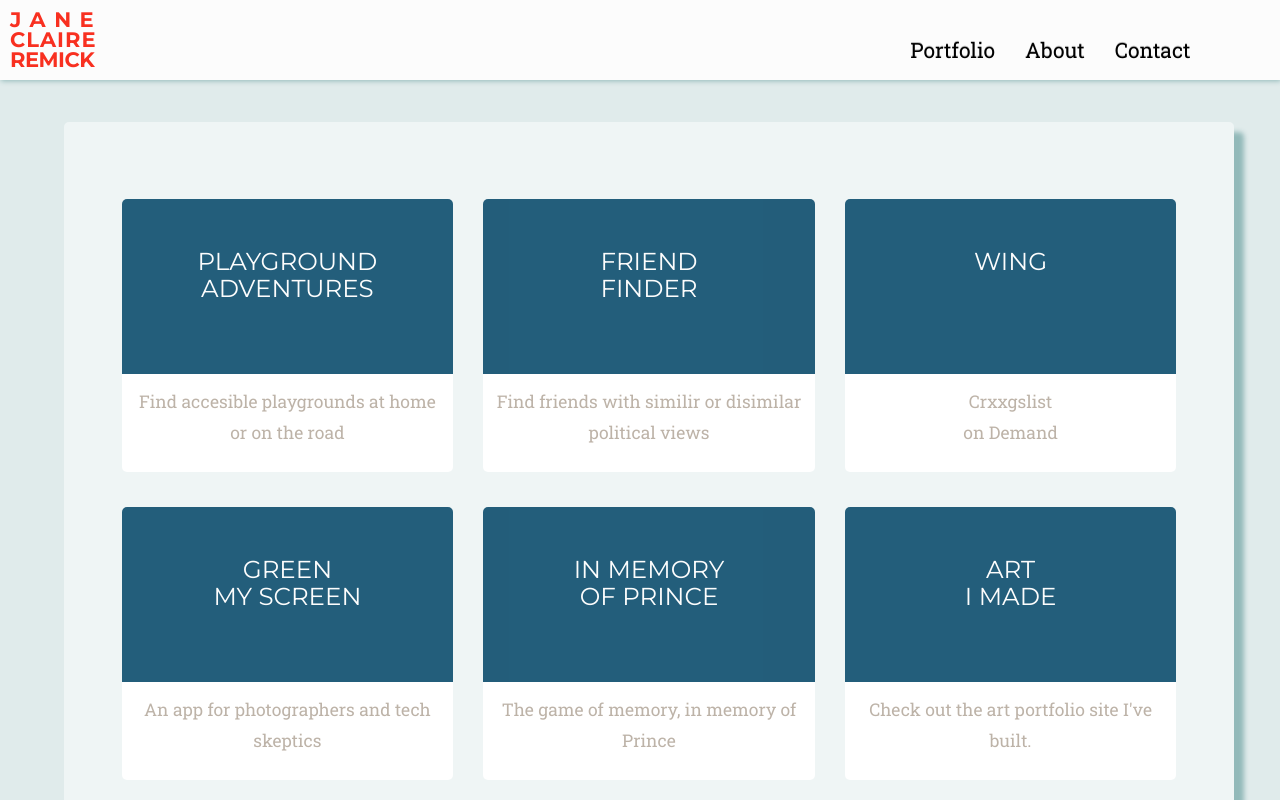
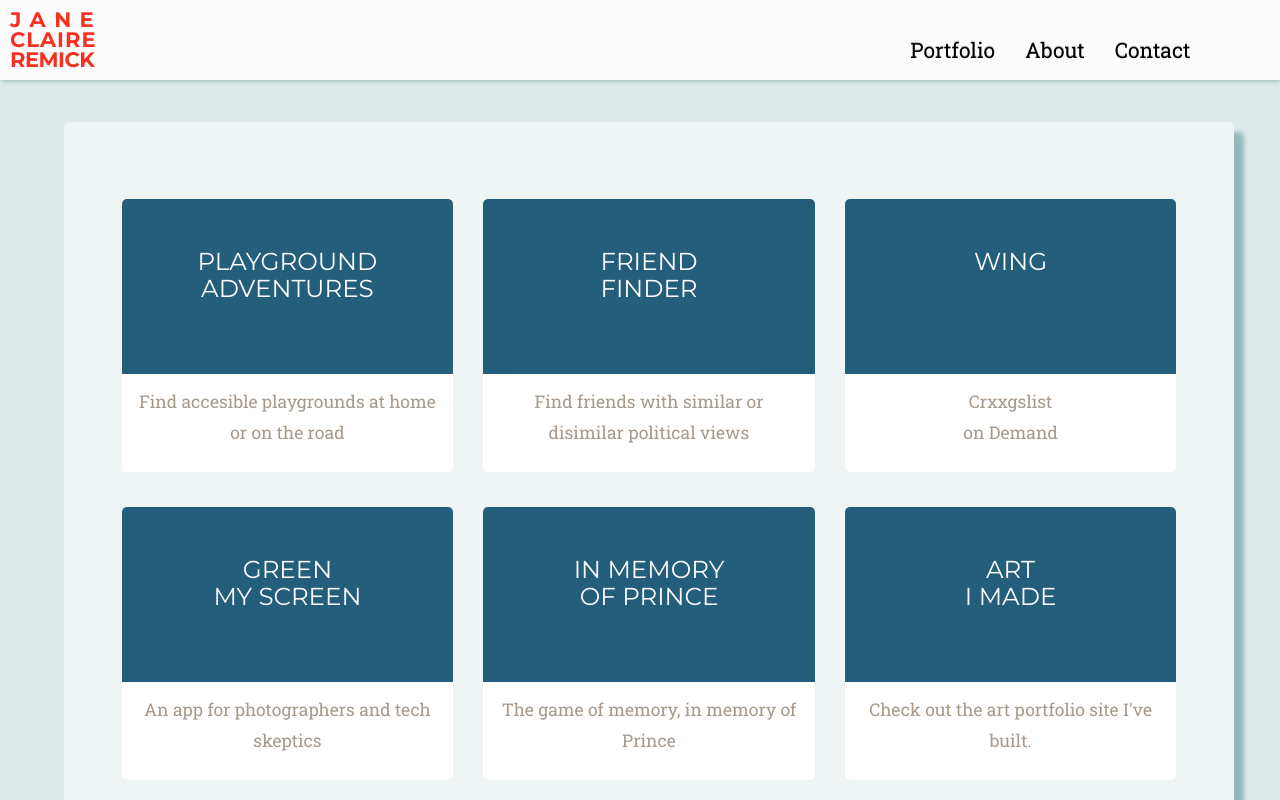
Before and after one commit to pixiephreak/tech-portfolio, a website: page index.html in a window 1280 px wide. Shown: the top 800 px of the page. Drawn offline with nearby package versions, Linux system fonts and the light colour scheme; a web font is replaced by a local one.

Commit message:
increase contrast and fix typo

```diff
--- a/assets/styles.css
+++ b/assets/styles.css
@@ -5,7 +5,7 @@ body {
 }
 
 .text-muted {
-  color: #bdb3a8;
+  color:  #a7998b;
 }
 
 .navbar-inverse {
--- a/index.html
+++ b/index.html
@@ -82,7 +82,7 @@
             </div>
           </a>
           <div class="portfolio-caption">
-            <p class="text-muted">Find friends with similir or disimilar political views</p>
+            <p class="text-muted">Find friends with similar or disimilar political views</p>
           </div>
         </div>
 
```
